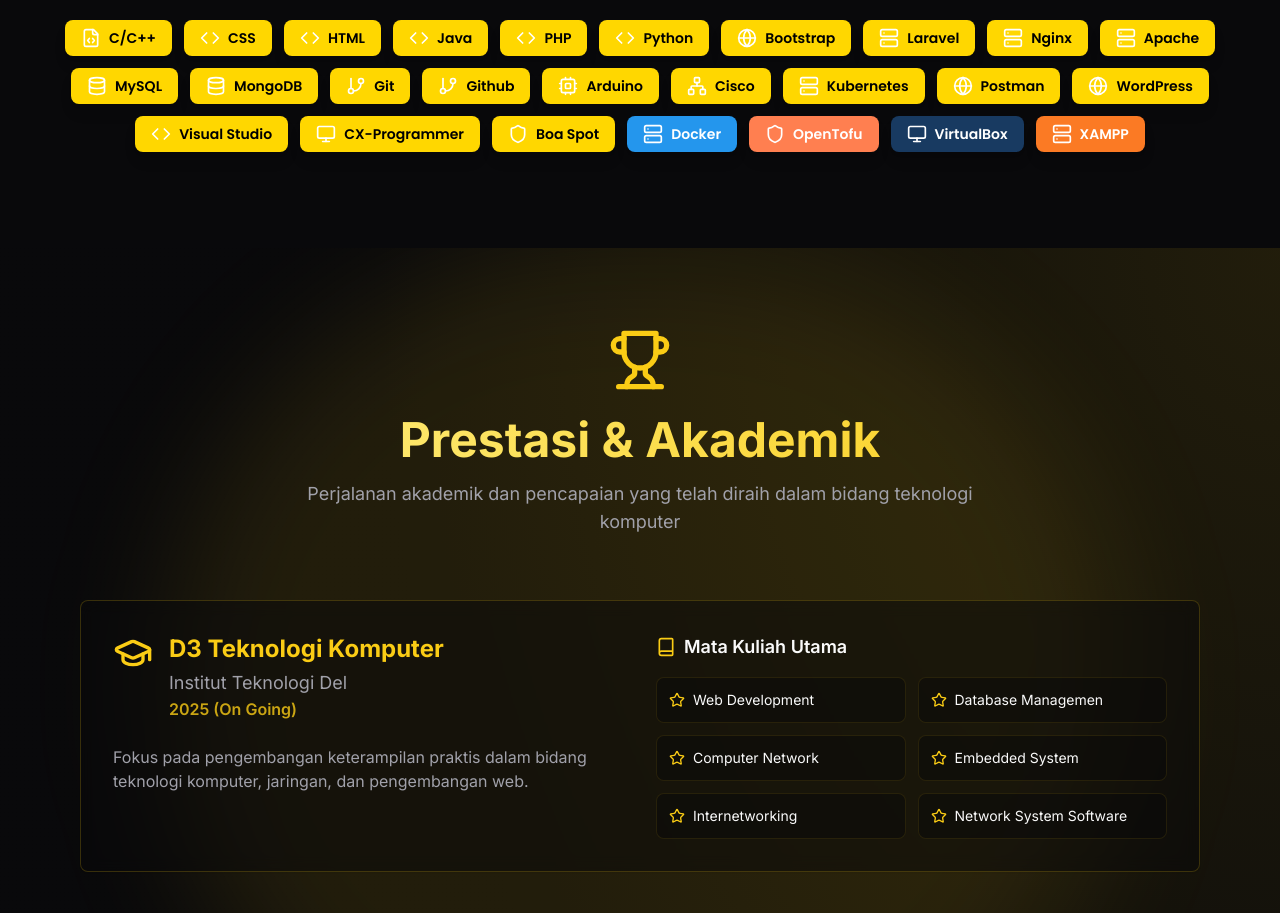
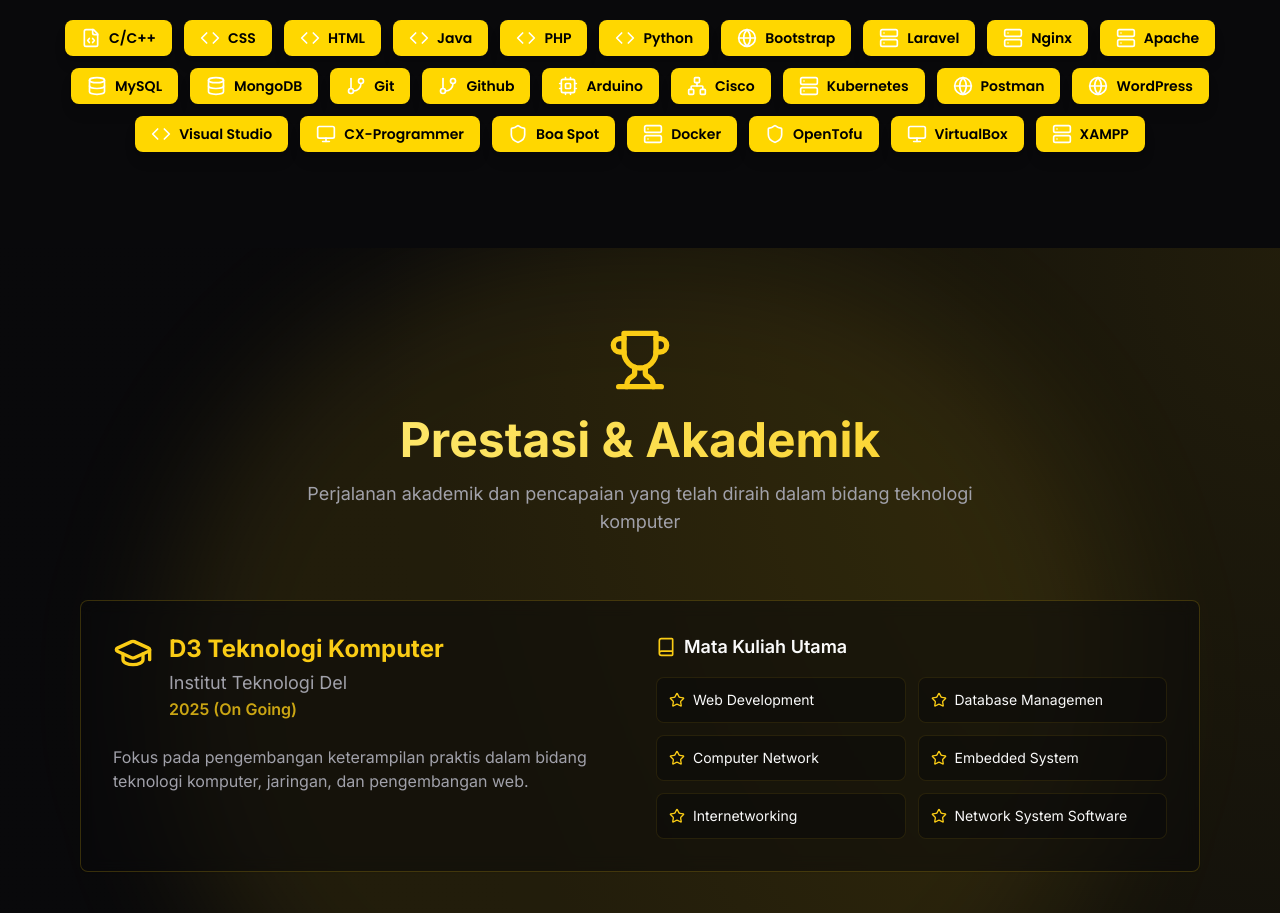
Before and after one commit to Refael-pangaribuan17/Portfolio, a React (Vite) app: page / in a window 1280 px wide. Shown: the part 1860-2773 px from the top of the page. Built offline with nearby package versions, Linux system fonts and the light colour scheme.

Commit message:
Update AboutSection.tsx

```diff
--- a/src/components/AboutSection.tsx
+++ b/src/components/AboutSection.tsx
@@ -32,10 +32,10 @@ const tools = [
   { name: "Visual Studio", icon: <Code size={20} color="#FFFFFF" />, color: "bg-[#FFD700] text-black" },
   { name: "CX-Programmer", icon: <Monitor size={20} color="#FFFFFF" />, color: "bg-[#FFD700] text-black" },
   { name: "Boa Spot", icon: <Shield size={20} color="#FFFFFF" />, color: "bg-[#FFD700] text-black" },
-  { name: "Docker", icon: <Server size={20} color="#FFFFFF" />, color: "bg-[#2496ED] text-white" },
-  { name: "OpenTofu", icon: <Shield size={20} color="#FFFFFF" />, color: "bg-[#FF7F50] text-white" },
-  { name: "VirtualBox", icon: <Monitor size={20} color="#FFFFFF" />, color: "bg-[#183A61] text-white" },
-  { name: "XAMPP", icon: <Server size={20} color="#FFFFFF" />, color: "bg-[#FB7A24] text-white" },
+  { name: "Docker", icon: <Server size={20} color="#FFFFFF" />, color: "bg-[#FFD700] text-black" },
+  { name: "OpenTofu", icon: <Shield size={20} color="#FFFFFF" />, color: "bg-[#FFD700] text-black" },
+  { name: "VirtualBox", icon: <Monitor size={20} color="#FFFFFF" />, color: "bg-[#FFD700] text-black" },
+  { name: "XAMPP", icon: <Server size={20} color="#FFFFFF" />, color: "bg-[#FFD700] text-black" },
 ];
 
 function SkillCard({ icon, title, description }: SkillCardProps) {
```
